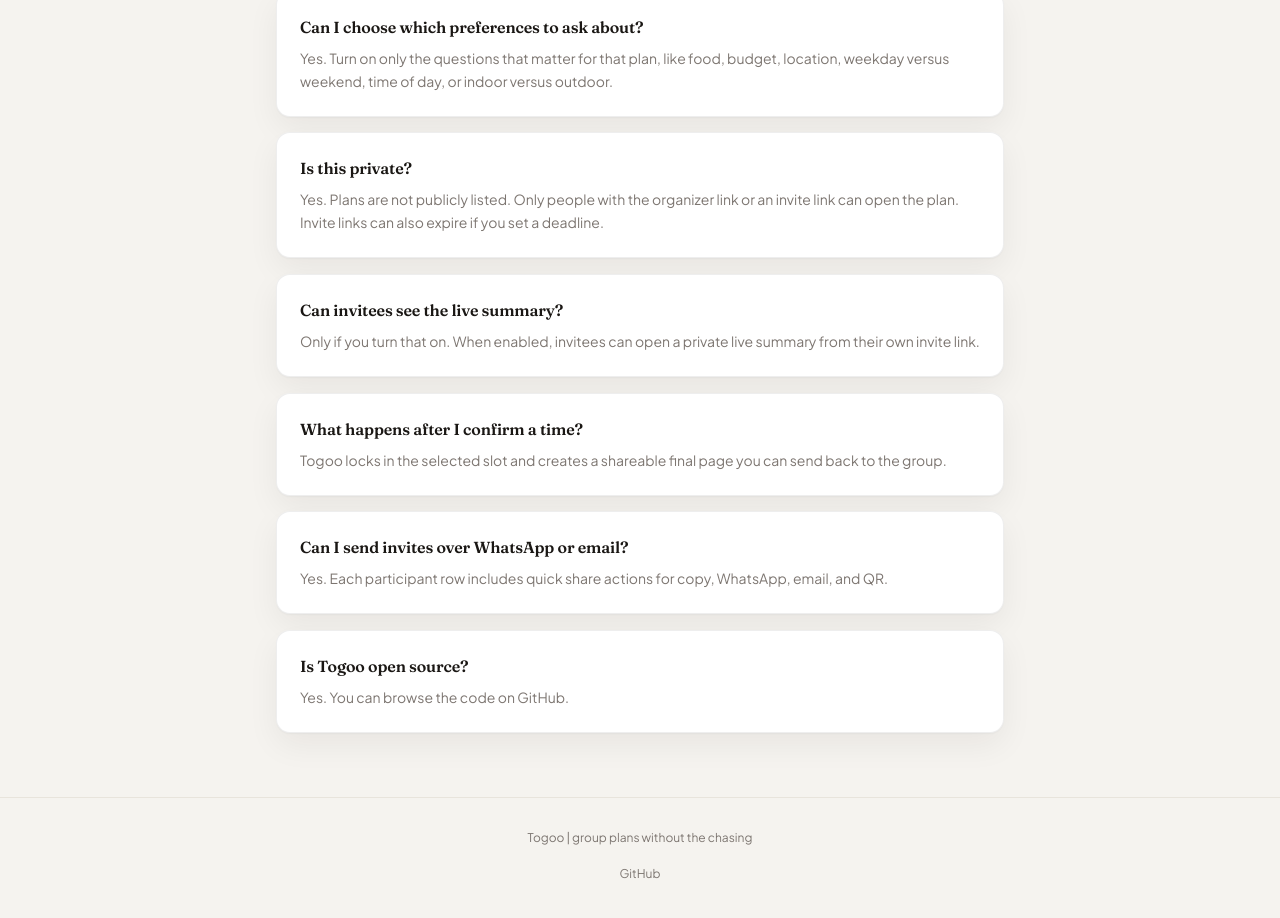
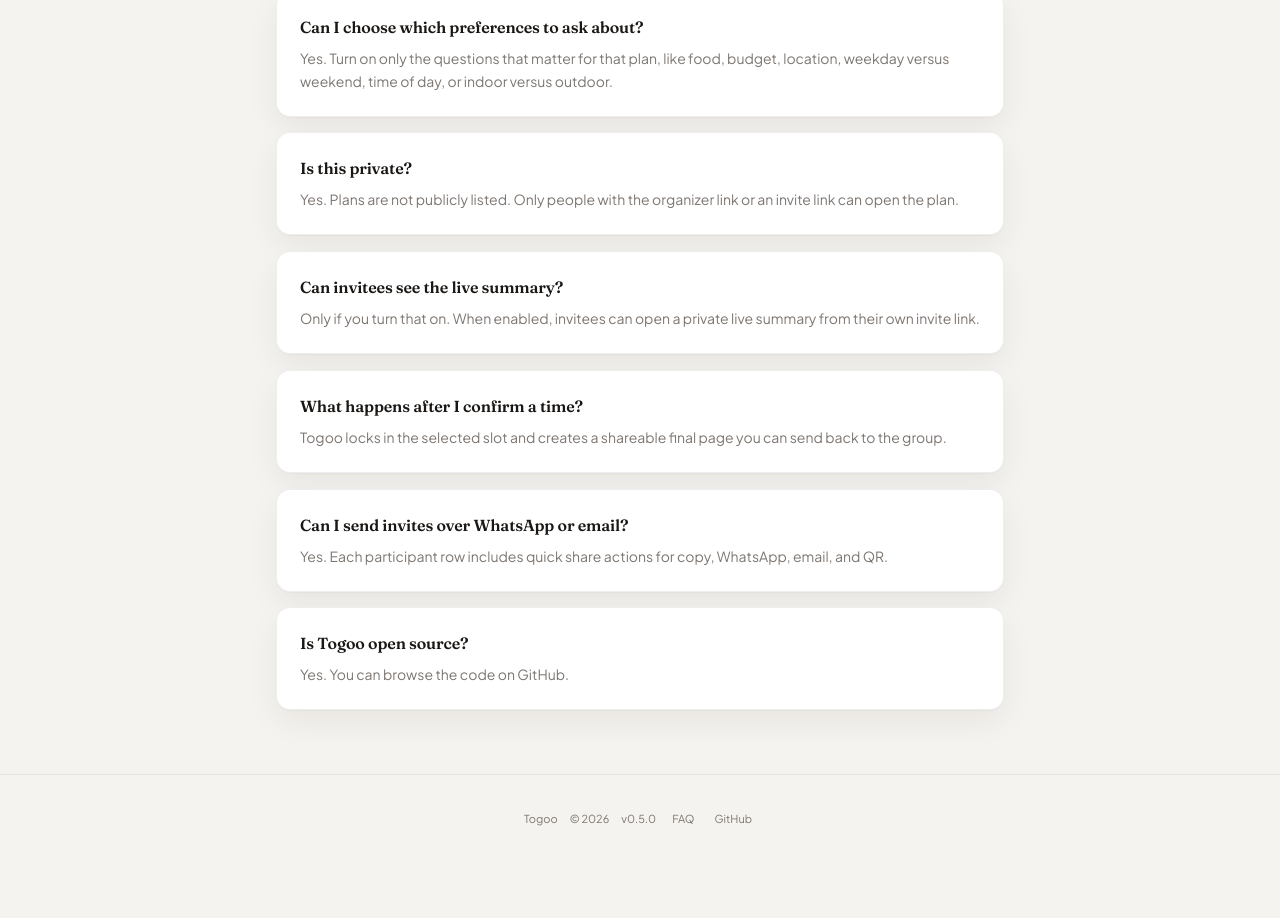
Before and after one commit to anxkhn/togoo, a Next.js app: page /faq in a window 1280 px wide. Shown: the part 935-1853 px from the top of the page. After the commit the page ends 1798 px from the top, so only its background shows below. Built offline with nearby package versions, Linux system fonts and the light colour scheme.

Commit message:
polish landing footer and reset db binding
This removes outdated landing preview labels, keeps the footer compact with version and copyright text, updates the FAQ privacy copy, and records the fresh production D1 database binding after the full reset.

```diff
--- a/app/faq/page.tsx
+++ b/app/faq/page.tsx
@@ -32,7 +32,7 @@
   },
   {
     q: "Is this private?",
-    a: "Yes. Plans are not publicly listed. Only people with the organizer link or an invite link can open the plan. Invite links can also expire if you set a deadline.",
+    a: "Yes. Plans are not publicly listed. Only people with the organizer link or an invite link can open the plan.",
   },
   {
     q: "Can invitees see the live summary?",
@@ -78,16 +78,23 @@
         </div>
       </main>
 
-      <footer className="border-t border-border py-8 text-center text-xs text-muted space-y-2">
-        <p>Togoo | group plans without the chasing</p>
+      <footer className="border-t border-border py-6 text-[11px] text-muted">
+        <div className="mx-auto flex max-w-3xl items-center justify-center gap-3 overflow-x-auto whitespace-nowrap px-5 text-center">
+          <span>Togoo</span>
+          <span>&copy; 2026</span>
+          <span>v0.5.0</span>
+          <Link href="/faq" className="inline-flex min-h-10 items-center px-1 hover:text-accent transition-[color] duration-150 ease">
+            FAQ
+          </Link>
           <a
             href="https://github.com/anxkhn/togoo"
             target="_blank"
             rel="noopener noreferrer"
-          className="inline-flex min-h-10 items-center px-2 hover:text-accent transition-[color] duration-150 ease"
+            className="inline-flex min-h-10 items-center px-1 hover:text-accent transition-[color] duration-150 ease"
           >
             GitHub
           </a>
+        </div>
       </footer>
     </div>
   );
--- a/app/page.tsx
+++ b/app/page.tsx
@@ -110,11 +110,13 @@
         </section>
       </main>
 
-      <footer className="border-t border-border py-8 text-center text-sm text-muted space-y-2">
-        <p>Togoo | group plans without the chasing</p>
-        <div className="flex items-center justify-center gap-4 text-xs">
-          <Link href="/faq" className="inline-flex min-h-10 items-center px-2 hover:text-accent transition-[color] duration-150">FAQ</Link>
-          <a href="https://github.com/anxkhn/togoo" target="_blank" rel="noopener noreferrer" className="inline-flex min-h-10 items-center px-2 hover:text-accent transition-[color] duration-150">GitHub</a>
+      <footer className="border-t border-border py-6 text-[11px] text-muted">
+        <div className="mx-auto flex max-w-5xl items-center justify-center gap-3 overflow-x-auto whitespace-nowrap px-5 text-center">
+          <span>Togoo</span>
+          <span>&copy; 2026</span>
+          <span>v0.5.0</span>
+          <Link href="/faq" className="inline-flex min-h-10 items-center px-1 hover:text-accent transition-[color] duration-150">FAQ</Link>
+          <a href="https://github.com/anxkhn/togoo" target="_blank" rel="noopener noreferrer" className="inline-flex min-h-10 items-center px-1 hover:text-accent transition-[color] duration-150">GitHub</a>
         </div>
       </footer>
     </div>
--- a/components/landing-flow-preview.tsx
+++ b/components/landing-flow-preview.tsx
@@ -13,9 +13,6 @@
               <p className="text-xs font-medium text-muted">Plan title</p>
               <p className="font-medium text-text">Friday dinner</p>
             </div>
-            <span className="rounded-full bg-accent-subtle px-2.5 py-1 text-[11px] font-semibold text-accent shadow-[inset_0_0_0_1px_rgba(47,104,68,0.14)]">
-              draft
-            </span>
           </div>
           <div className="grid grid-cols-2 gap-2 text-xs text-muted tabular-nums">
             <div className="rounded-xl bg-surface-alt px-3 py-2 shadow-[inset_0_0_0_1px_rgba(26,23,20,0.06)]">May 18 to May 24</div>
@@ -58,16 +55,13 @@
               <p className="text-xs font-medium text-muted">Alex is replying</p>
               <p className="font-medium text-text">Friday dinner</p>
             </div>
-            <span className="rounded-full bg-surface-alt px-2.5 py-1 text-[11px] font-medium text-muted shadow-[inset_0_0_0_1px_rgba(26,23,20,0.08)]">
-              no account
-            </span>
           </div>
 
           <div className="space-y-2 text-xs">
             {[
-              { day: "Tue", times: ["Evening"] },
-              { day: "Wed", times: ["Afternoon", "Evening"] },
-              { day: "Thu", times: ["Evening"] },
+              { day: "Tue", times: ["6:00 PM - 7:00 PM"] },
+              { day: "Wed", times: ["5:00 PM - 6:00 PM", "7:00 PM - 8:00 PM"] },
+              { day: "Thu", times: ["8:00 PM - 9:00 PM"] },
             ].map((row) => (
               <div key={row.day} className="flex items-center gap-2">
                 <div className="w-10 text-muted tabular-nums">{row.day}</div>
```
Also changed, not shown: 1 other file (tests, documents, lock files or other folders). Lines whose indentation alone changed are shown as unchanged.
